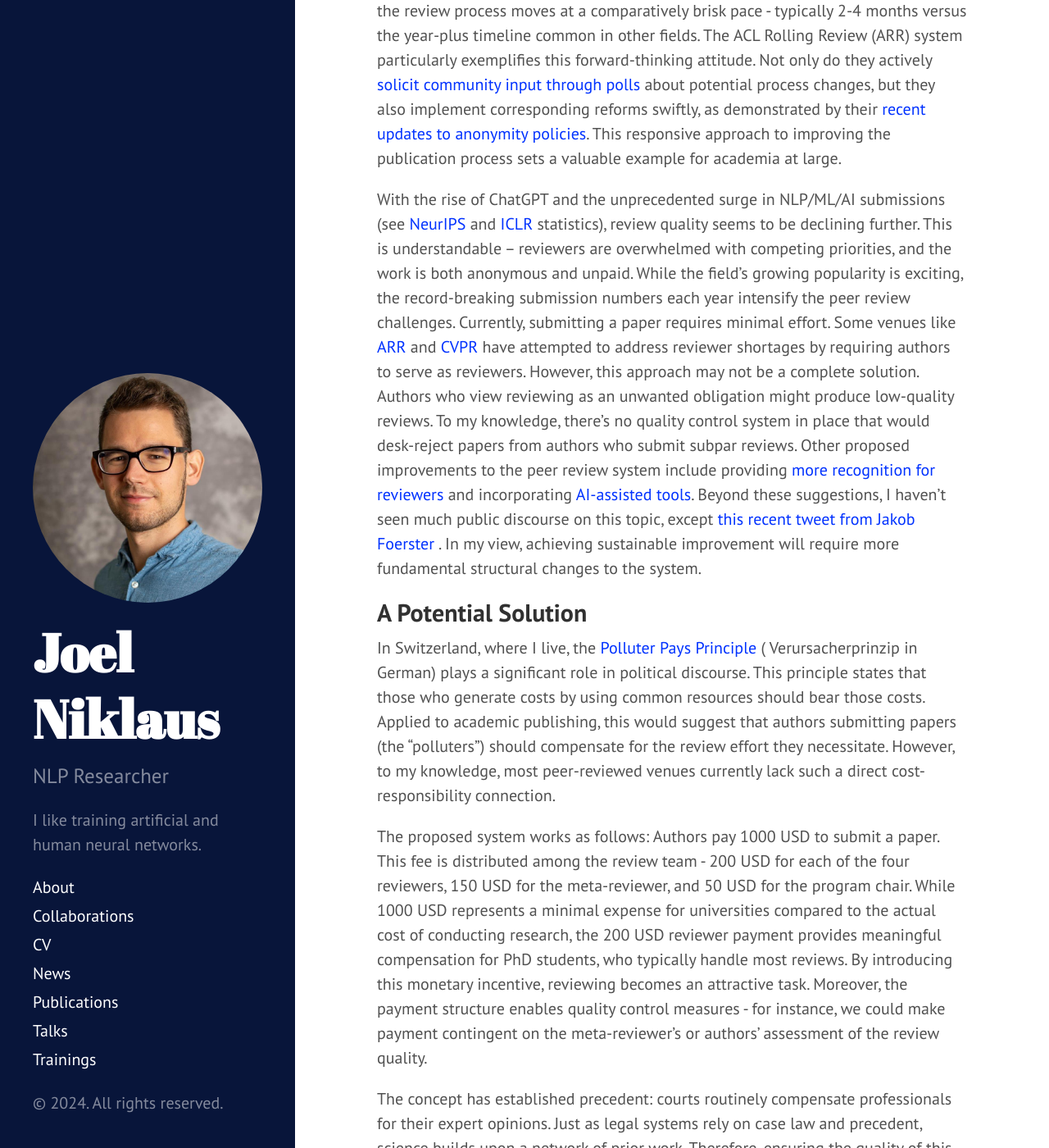
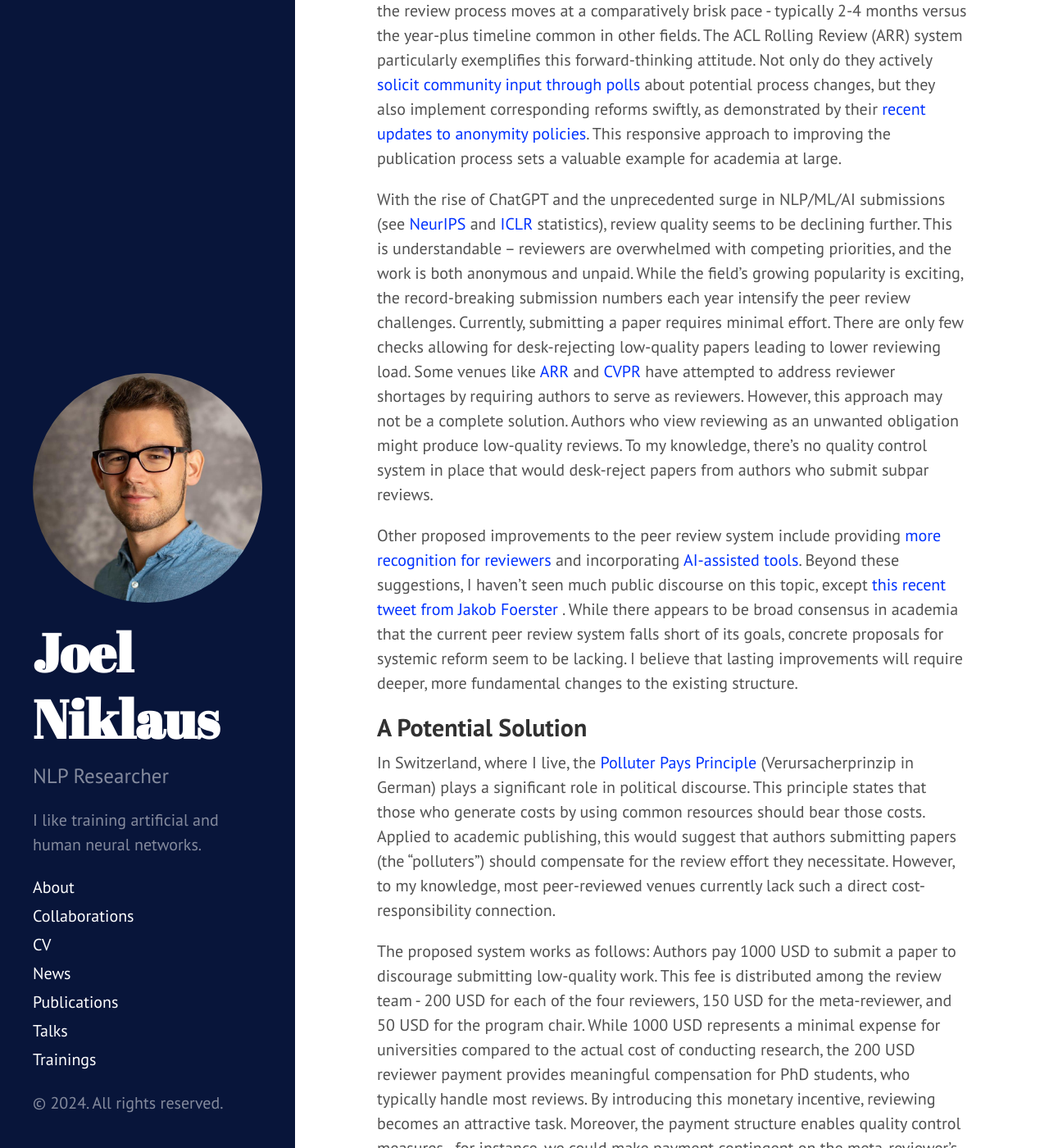
Before and after one commit to JoelNiklaus/joelniklaus.github.io, a Jekyll site: the page built from _posts/2024-10-24-ideas-for-peer-review-system.md, in a window 1280 px wide and 1400 px high, scrolled down 1157 px. Shown: the whole window at 82% size. Built offline with Jekyll 4.4.1, drawn with Linux system fonts in a browser that asks for light colours; a style sheet for code colours, icons or effects is not loaded; some of the changed text lies outside the part shown.

Commit message:
Added some more glue text and set out clear TODOs for what's next.
Signed-off-by: Joel Niklaus <me@joelniklaus.ch>

```diff
--- a/_posts/2024-10-24-ideas-for-peer-review-system.md
+++ b/_posts/2024-10-24-ideas-for-peer-review-system.md
@@ -51,39 +51,43 @@
 and [ICLR](https://papercopilot.com/statistics/iclr-statistics) statistics), review quality seems to be declining
 further. This is understandable – reviewers are overwhelmed with competing priorities, and the work is both anonymous
 and unpaid. While the field's growing popularity is exciting, the record-breaking submission numbers each year intensify
-the peer review challenges. Currently, submitting a paper requires minimal effort. Some venues
+the peer review challenges. Currently, submitting a paper requires minimal effort. There are only few checks allowing
+for desk-rejecting low-quality papers leading to lower reviewing load. Some venues
 like [ARR](https://aclrollingreview.org/reviewing-workload-requirement)
 and [CVPR](https://cvpr.thecvf.com/Conferences/2025/CVPRChanges) have attempted to address reviewer shortages by
 requiring authors to serve as reviewers. However, this approach may not be a complete solution. Authors who view
 reviewing as an unwanted obligation might produce low-quality reviews. To my knowledge, there's no quality control
-system in place that would desk-reject papers from authors who submit subpar reviews. Other proposed improvements to the
-peer review system include
+system in place that would desk-reject papers from authors who submit subpar reviews.
+
+Other proposed improvements to the peer review system include
 providing [more recognition](https://www.ncbi.nlm.nih.gov/pmc/articles/PMC7029384) [for reviewers](https://blog.degruyter.com/the-ideal-future-of-peer-review-through-the-editors-lens)
 and incorporating [AI-assisted tools](https://www.researchinformation.info/feature/how-do-we-improve-peer-review).
 Beyond these suggestions, I haven't seen much public discourse on this topic,
 except [this recent tweet from Jakob Foerster](https://x.com/j_foerst/status/1848402835156635972?t=1005GjTOLmWPe2a0EBQuqA&s=19)
-. In my view, achieving sustainable improvement will require more fundamental structural changes to the system.
+. While there appears to be broad consensus in academia that the current peer review system falls short of its goals,
+concrete proposals for systemic reform seem to be lacking. I believe that lasting improvements will require deeper, more
+fundamental changes to the existing structure.
 
 ## A Potential Solution
 
-In Switzerland, where I live, the [Polluter Pays Principle](https://en.wikipedia.org/wiki/Polluter_pays_principle) (
-Verursacherprinzip in German) plays a significant role in political discourse. This principle states that those who
+In Switzerland, where I live, the [Polluter Pays Principle](https://en.wikipedia.org/wiki/Polluter_pays_principle)
+(Verursacherprinzip in German) plays a significant role in political discourse. This principle states that those who
 generate costs by using common resources should bear those costs. Applied to academic publishing, this would suggest
 that authors submitting papers (the "polluters") should compensate for the review effort they necessitate. However, to
 my knowledge, most peer-reviewed venues currently lack such a direct cost-responsibility connection.
 
-The proposed system works as follows: Authors pay 1000 USD to submit a paper. This fee is distributed among the review
-team - 200 USD for each of the four reviewers, 150 USD for the meta-reviewer, and 50 USD for the program chair. While
-1000 USD represents a minimal expense for universities compared to the actual cost of conducting research, the 200 USD
-reviewer payment provides meaningful compensation for PhD students, who typically handle most reviews. By introducing
-this monetary incentive, reviewing becomes an attractive task. Moreover, the payment structure enables quality control
-measures - for instance, we could make payment contingent on the meta-reviewer's or authors' assessment of the review
-quality.
+The proposed system works as follows: Authors pay 1000 USD to submit a paper to discourage submitting low-quality work.
+This fee is distributed among the review team - 200 USD for each of the four reviewers, 150 USD for the meta-reviewer,
+and 50 USD for the program chair. While 1000 USD represents a minimal expense for universities compared to the actual
+cost of conducting research, the 200 USD reviewer payment provides meaningful compensation for PhD students, who
+typically handle most reviews. By introducing this monetary incentive, reviewing becomes an attractive task. Moreover,
+the payment structure enables quality control measures - for instance, we could make payment contingent on the
+meta-reviewer's and/or authors' assessment of the review quality.
 
-The concept has established precedent: courts routinely compensate professionals for their expert opinions. Just as
+This concept has established precedent: courts routinely compensate professionals for their expert opinions. Just as
 legal systems rely on case law and precedent, science builds upon a network of prior work. Therefore, ensuring the
-quality of this foundational knowledge should be paramount. While conferences like CVPR and ARR already require authors
-to review papers, paid reviewing offers distinct advantages:
+quality of this foundational knowledge should be paramount. While conferences like CVPR and ARR already require
+submitting authors to review papers, paid reviewing offers distinct advantages:
 
 - Rather than depending on potentially unmotivated or unsuitable authors for reviews, we can select qualified reviewers
 - Financial compensation provides leverage to demand and enforce high-quality reviews
@@ -92,6 +96,21 @@
 The result is more thoughtful, robust peer review that better serves the scientific community.
 
 ## Problems with the Proposed Approach
+
+While this proposed system offers to address the issue of premature submissions, low-quality reviews, and lack of
+reviewers, it may lead to new problems such as increased administration, unequal impact of fixed submission prices on
+different authors, challenges in ensuring review quality within a paid system, and potential effects on venue prestige
+and paper quality due to submission fees. The following section examines these potential problems and explores
+strategies to mitigate or resolve them.
+
+### Increased Administration
+
+While implementing a payment system for submissions and reviewer compensation may introduce additional administrative
+complexity, modern technology makes this manageable. Although OpenReview serves as a mature platform supporting numerous
+leading conferences with various use cases, it currently lacks payment functionality, to my knowledge. Despite the
+initial overhead of establishing such a system, the significant improvements to peer review quality justify this
+investment. In my opinion, the long-term benefits of a more robust and accountable review process clearly outweigh the
+short-term administrative challenges.
 
 ### A Fixed Submission Price Does not Affect Everyone Equally
 
@@ -192,6 +211,11 @@
 
 Thanks to Rylan Schaeffer and Mara Häusler for ideas and discussion around this!
 
-# TODO: focus more on the incentives of the different people
-
-# TODO: Konkreter sagen: meiste leute sehen probleme mit review prozess aber es existieren wenige konrere vorschläge für besseres system
+<!--
+TODO: focus more on the incentives of the different people
+TODO: Integrate outlook idea into the main proposed system
+TODO: Write conclusion summarising everything
+TODO: Write a real outlook suggesting ways of figuring out acceptance by authors and institutions (maybe polls) and then for rollout
+TODO: First write a reply to Foersters post tagging him
+TODO: Then write twitter and linkedin summary posts publicizing it
+-->
```
Also changed, not shown: other parts of _posts/2024-10-24-ideas-for-peer-review-system.md (+3 -3 lines).
